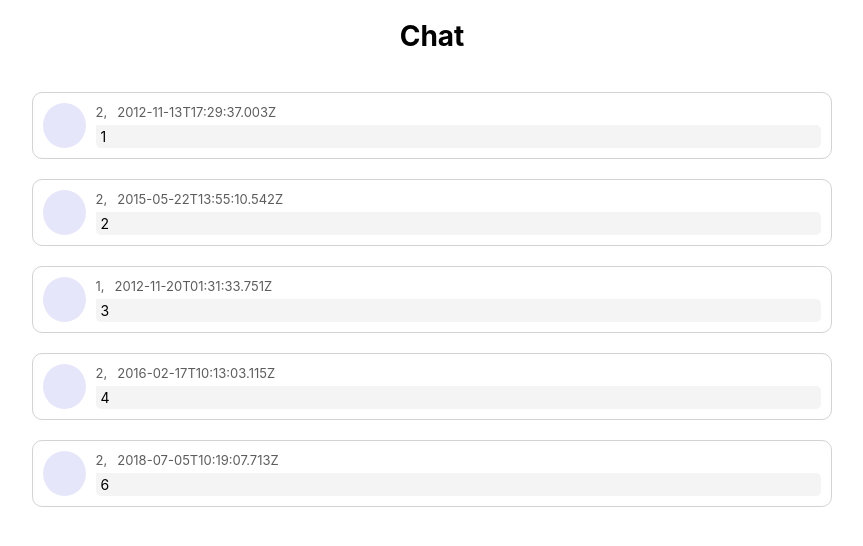
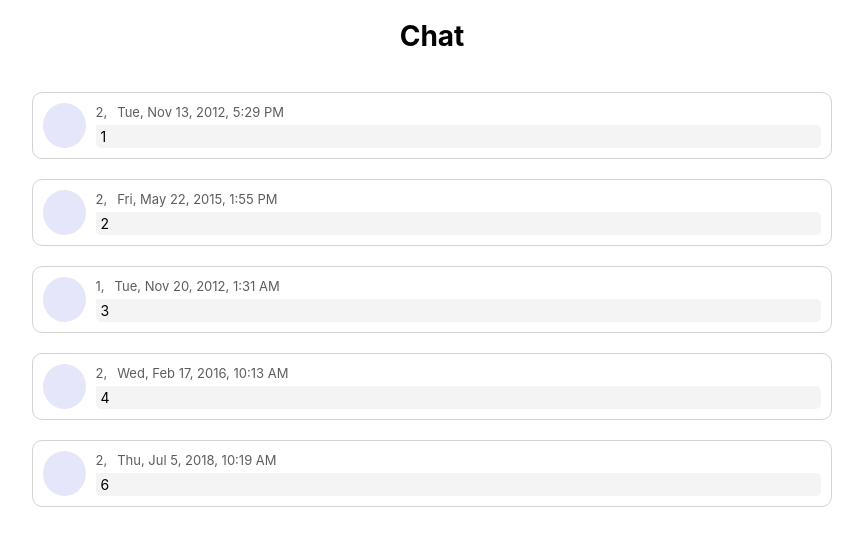
Before and after one commit to OlgaBilogurova/feature-display-chat-messages, a React (Create React App) app: page / in a window 1280 px wide. Shown: the top 546 px of the page, without its empty margins (208-1071 px from the left). Built offline with nearby package versions, Linux system fonts and the light colour scheme.

Commit message:
Convert timestamp to human-readable format

```diff
--- a/src/components/chat/messages/message.js
+++ b/src/components/chat/messages/message.js
@@ -2,12 +2,23 @@ import React from 'react';
 import './message.css';
 
 const Message = ({ message }) => {
+    const options = {
+        weekday: 'short',
+        month: "short",
+        day: "numeric",
+        year: "numeric",
+        hour: 'numeric',
+        minute: 'numeric'
+    }
+
     return (
         <li className="message-item">
             <div className="message-icon" />
             <div className="message-info">
                 <div className="message-sender">{message.senderUuid},</div>
-                <div className="message-date">{message.sentAt}</div>
+                <div className="message-date">
+                    {new Date(message.sentAt).toLocaleDateString("en-US", options)}
+                </div>
                 <div className="message-content">{message.content}</div>
             </div>
         </li>
```
